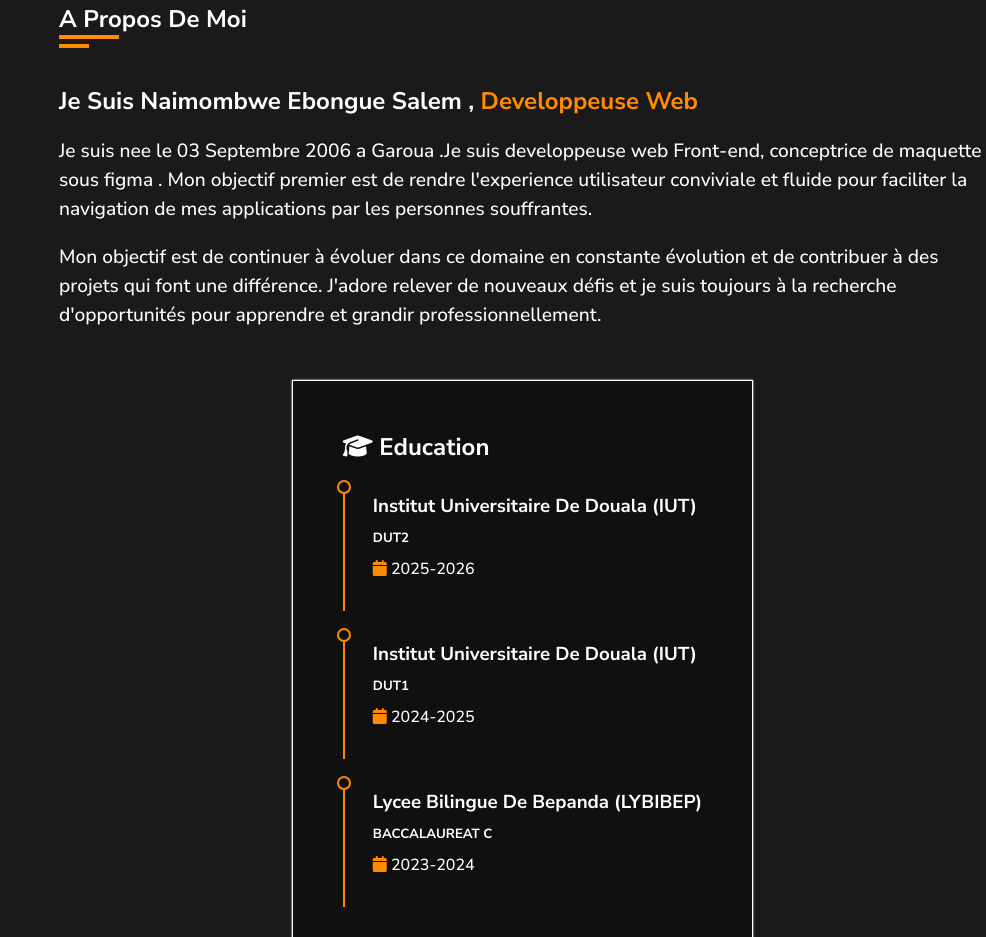
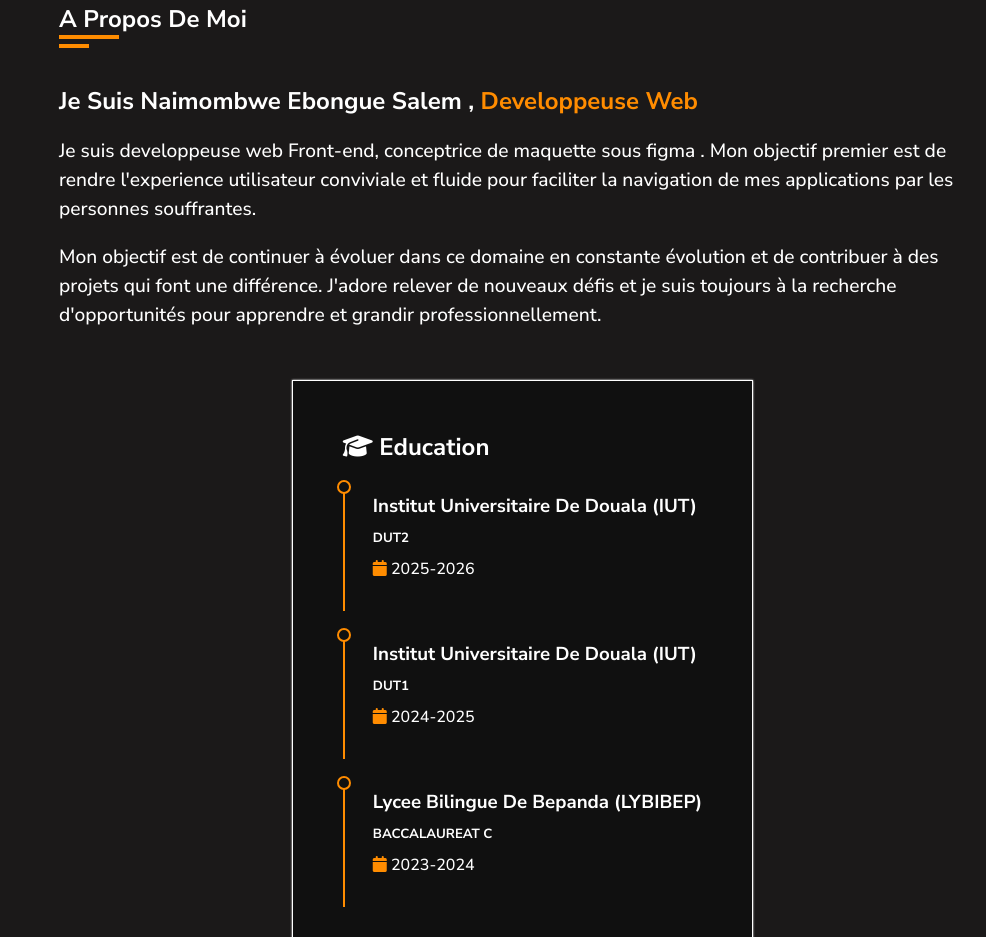
Before and after one commit to Ebong-Salem/portfolio, a plain HTML site: page index.html in a window 1280 px wide. Shown: the part 797-1734 px from the top of the page, without its empty margins (294-1280 px from the left). Drawn offline with Linux system fonts and the light colour scheme; a web font is replaced by a local one.

Commit message:
fourth commit

```diff
--- a/index.html
+++ b/index.html
@@ -87,7 +87,7 @@ niveau 2 au departement du Genie Informatique.</p>
 
                 <div class="propos-description">
                     <h2>je suis naimombwe ebongue salem , <span>developpeuse web</span></h2>
-                    <p> Je suis nee le 03 Septembre 2006 a Garoua .Je suis developpeuse web Front-end, conceptrice de maquette sous figma . Mon objectif premier est de rendre l'experience utilisateur conviviale et fluide pour faciliter la navigation de mes applications par les personnes souffrantes.</p>
+                    <p> Je suis developpeuse web Front-end, conceptrice de maquette sous figma . Mon objectif premier est de rendre l'experience utilisateur conviviale et fluide pour faciliter la navigation de mes applications par les personnes souffrantes.</p>
                     <p>Mon objectif est de continuer à évoluer dans ce domaine en constante évolution et de contribuer à des projets qui font une différence. J'adore relever de nouveaux défis et je suis toujours à la recherche d'opportunités pour apprendre et grandir professionnellement.</p>
                 </div>
 
```
